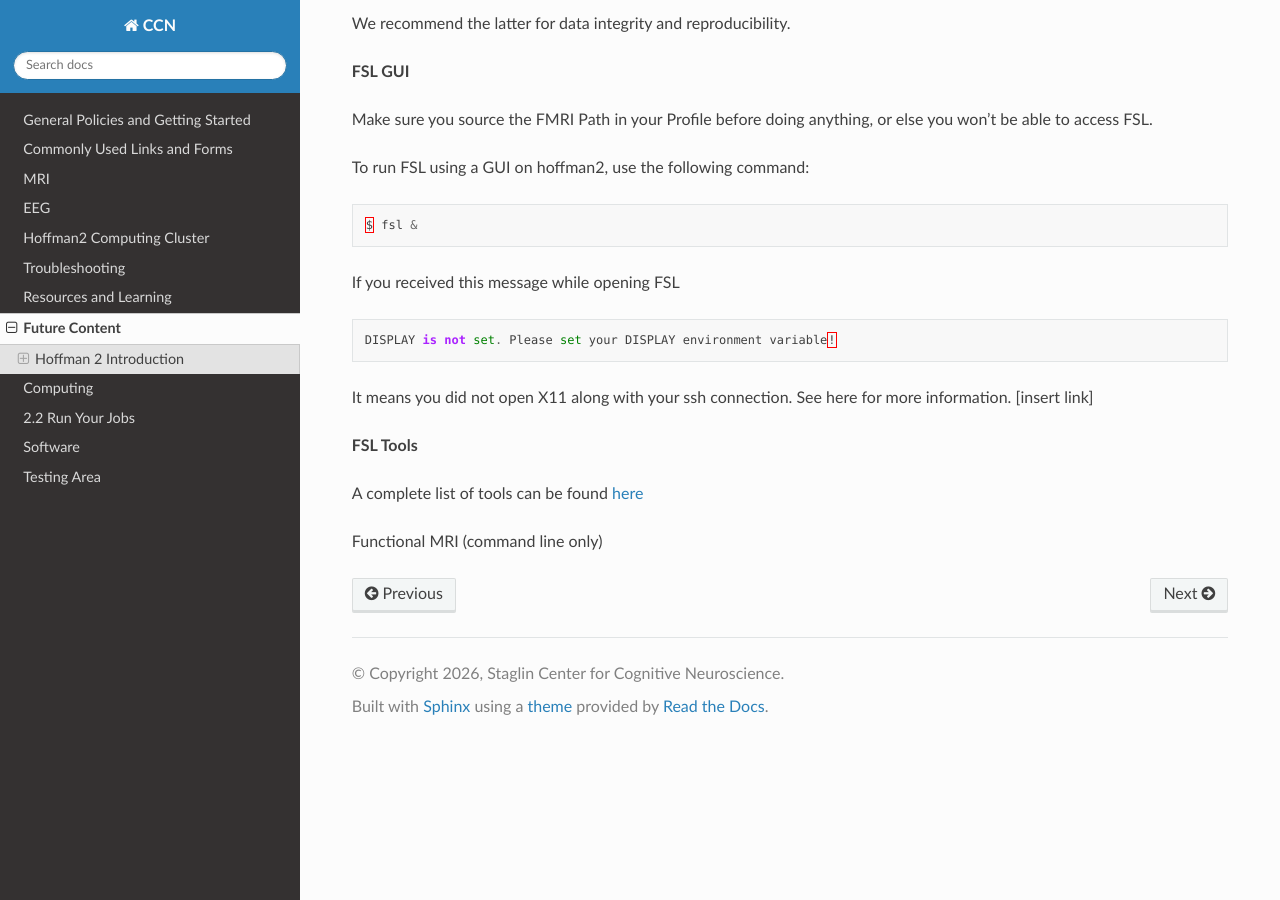
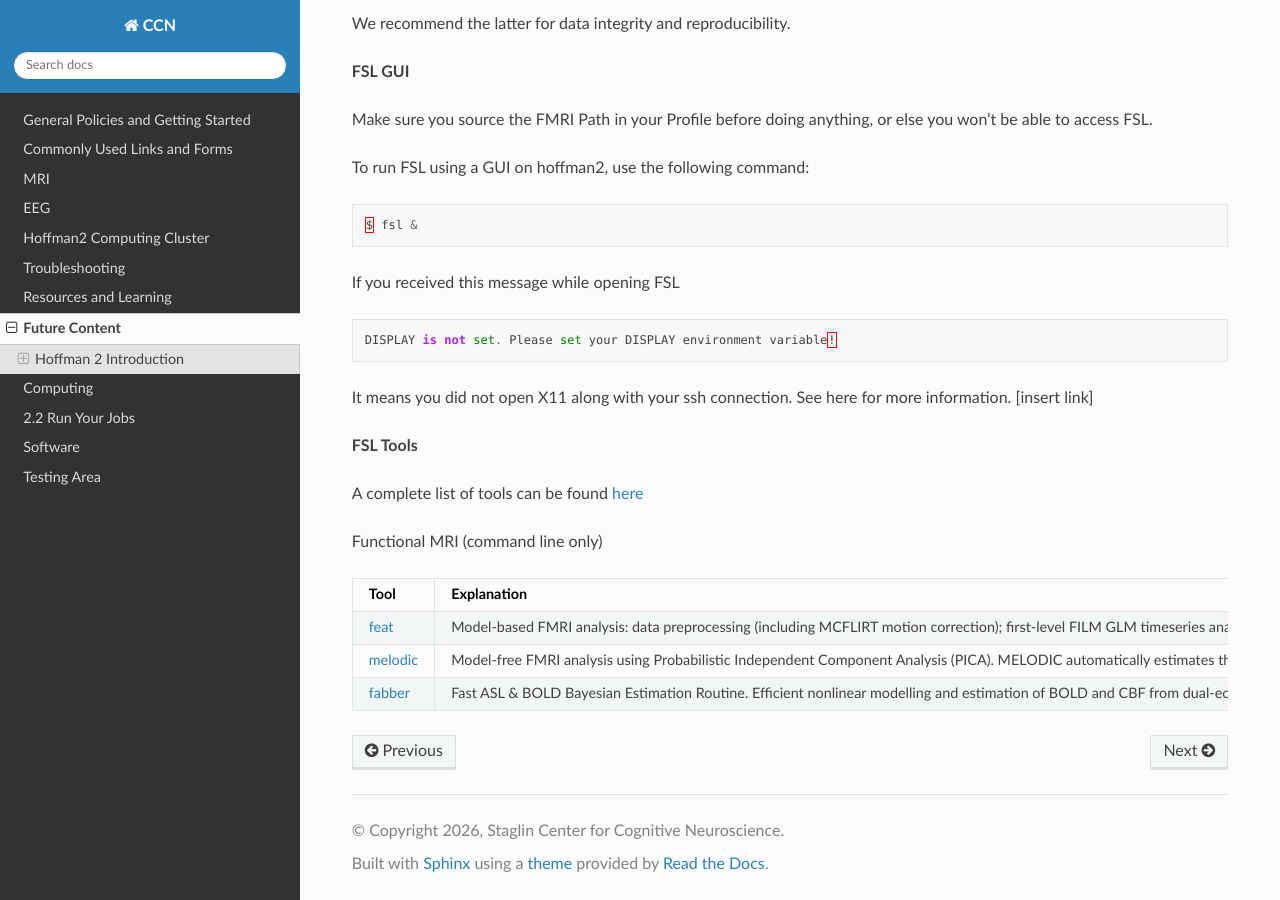
Before and after one commit to CCN-Support/CCN_Wiki, a Sphinx documentation site: the page built from docs/source/future_content.rst, in a window 1280 px wide and 900 px high, scrolled down 28521 px. Built offline with Sphinx 7.4.7 and the Read the Docs theme 3.1.0, drawn with Linux system fonts in a browser that asks for light colours.

Commit message:
Update future_content.rst

```diff
--- a/docs/source/future_content.rst
+++ b/docs/source/future_content.rst
@@ -1647,3 +1647,15 @@ It means you did not open X11 along with your ssh connection. See here for more
 A complete list of tools can be found `here <http://www.fmrib.ox.ac.uk/fsl/fsl/list.html>`_
 
 Functional MRI (command line only)
+
+.. list-table::
+   :header-rows: 1
+
+   * - Tool
+     - Explanation
+   * - `feat <http://www.fmrib.ox.ac.uk/fsl/feat5/index.html>`_
+     - Model-based FMRI analysis: data preprocessing (including MCFLIRT motion correction); first-level FILM GLM timeseries analysis; higher-level FLAME Bayesian mixed effects analysis.
+   * - `melodic <http://www.fmrib.ox.ac.uk/fsl/melodic/index.html>`_
+     - Model-free FMRI analysis using Probabilistic Independent Component Analysis (PICA). MELODIC automatically estimates the number of interesting noise and signal sources in the data and because of the associated "noise model", is able to assign significance ("p-values") to the output spatial maps. MELODIC can also analyse multiple subjects or sessions simultaneously using Tensor-ICA.
+   * - `fabber <http://www.fmrib.ox.ac.uk/fsl/fabber/index.html>`_
+     - Fast ASL & BOLD Bayesian Estimation Routine. Efficient nonlinear modelling and estimation of BOLD and CBF from dual-echo ASL data, using Variational Bayes.
```
